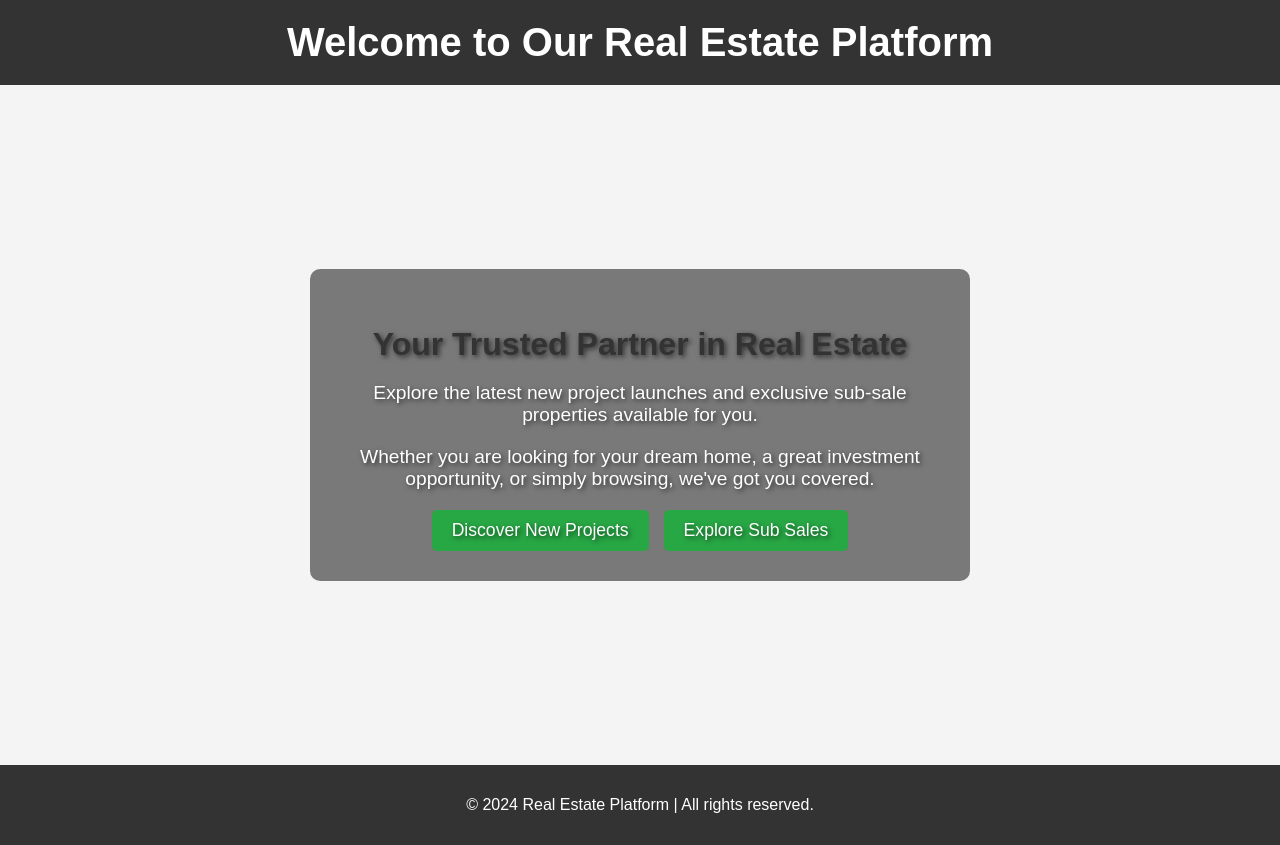
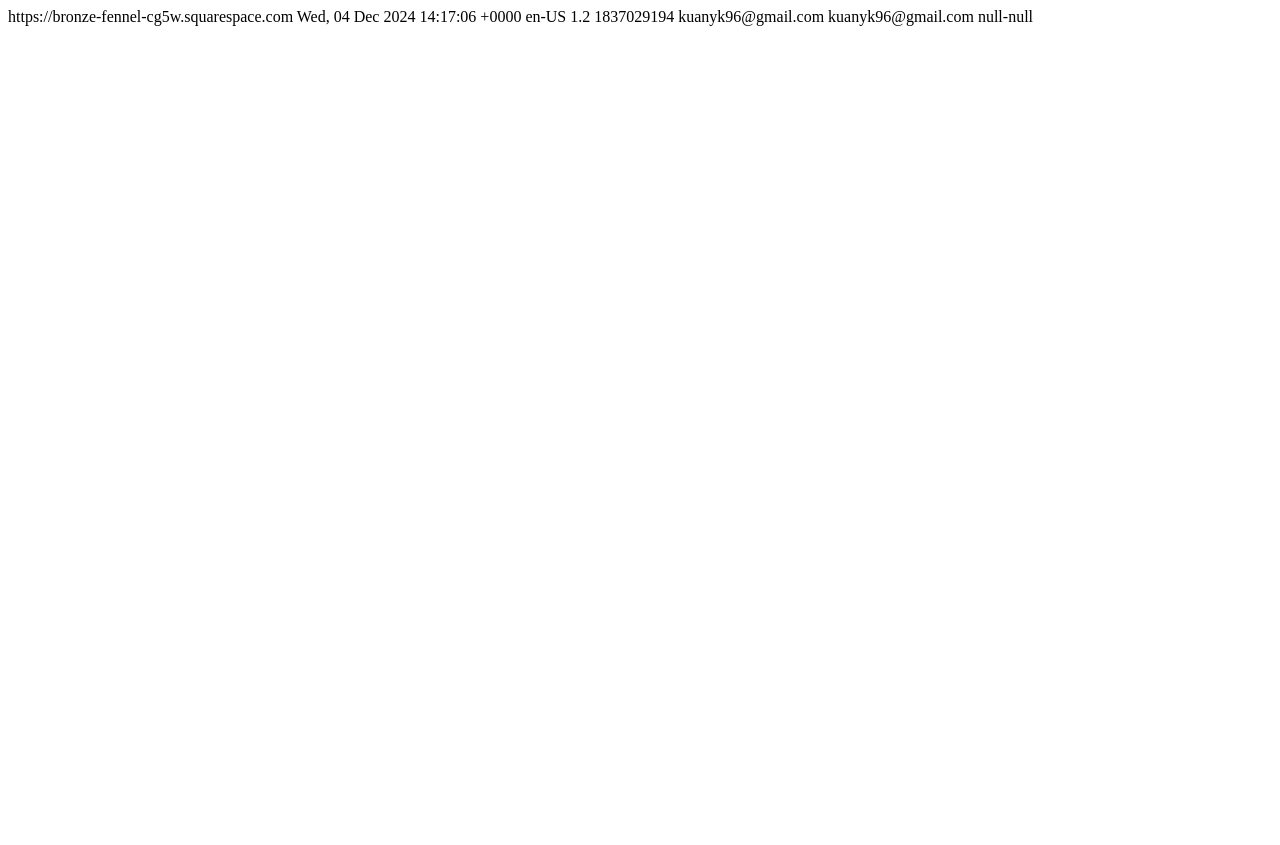
Before and after one commit to kuanyk82/realestateandproperty, a plain HTML site: page index.html in a window 1280 px wide. After the commit the page ends 800 px from the top, so only its background shows below. Drawn offline with Linux system fonts and the light colour scheme.

Commit message:
Update index.html

```diff
--- a/index.html
+++ b/index.html
@@ -1,111 +1,24 @@
-<!DOCTYPE html>
-<html lang="en">
-<head>
-    <meta charset="UTF-8">
-    <meta name="viewport" content="width=device-width, initial-scale=1.0">
-    <title>Welcome to Our Real Estate Platform</title>
-    <link rel="stylesheet" href="css/styles.css">
-    <style>
-        /* Add styles for the cover page */
-        body {
-            font-family: Arial, sans-serif;
-            margin: 0;
-            padding: 0;
-            background-color: #f4f4f4;
-            color: #333;
-        }
-
-        header {
-            background-color: #333;
-            color: #fff;
-            padding: 20px;
-            text-align: center;
-        }
-
-        header h1 {
-            margin: 0;
-            font-size: 2.5em;
-        }
-
-        main {
-            display: flex;
-            justify-content: center;
-            align-items: center;
-            height: 80vh;
-            background: url('assets/images/real-estate.jpg') no-repeat center center;
-            background-size: cover;
-            color: white;
-            text-shadow: 2px 2px 5px rgba(0, 0, 0, 0.6);
-            text-align: center;
-            padding: 20px;
-        }
-
-        .content {
-            background-color: rgba(0, 0, 0, 0.5);
-            padding: 30px;
-            border-radius: 10px;
-            max-width: 600px;
-            margin: auto;
-        }
-
-        .content h2 {
-            font-size: 2em;
-            margin-bottom: 15px;
-        }
-
-        .content p {
-            font-size: 1.2em;
-            margin-bottom: 20px;
-        }
-
-        .cta-buttons {
-            display: flex;
-            justify-content: center;
-            gap: 15px;
-        }
-
-        .cta-buttons a {
-            background-color: #28a745;
-            color: white;
-            padding: 10px 20px;
-            text-decoration: none;
-            border-radius: 5px;
-            font-size: 1.1em;
-            transition: background-color 0.3s ease;
-        }
-
-        .cta-buttons a:hover {
-            background-color: #218838;
-        }
-
-        footer {
-            background-color: #333;
-            color: white;
-            text-align: center;
-            padding: 15px;
-        }
-    </style>
-</head>
-<body>
-    <header>
-        <h1>Welcome to Our Real Estate Platform</h1>
-    </header>
-
-    <main>
-        <div class="content">
-            <h2>Your Trusted Partner in Real Estate</h2>
-            <p>Explore the latest new project launches and exclusive sub-sale properties available for you.</p>
-            <p>Whether you are looking for your dream home, a great investment opportunity, or simply browsing, we've got you covered.</p>
-
-            <div class="cta-buttons">
-                <a href="new-projects.html">Discover New Projects</a>
-                <a href="sub-sales.html">Explore Sub Sales</a>
-            </div>
-        </div>
-    </main>
-
-    <footer>
-        <p>© 2024 Real Estate Platform | All rights reserved.</p>
-    </footer>
-</body>
-</html>
+<?xml version="1.0" encoding="UTF-8"?>
+<rss xmlns:excerpt="http://wordpress.org/export/1.2/excerpt/" xmlns:content="http://purl.org/rss/1.0/modules/content/" xmlns:wfw="http://wellformedweb.org/CommentAPI/" xmlns:dc="http://purl.org/dc/elements/1.1/" xmlns:wp="http://wordpress.org/export/1.2/">
+  <channel>
+    <title>Real Estate and Properties</title>
+    <link>https://bronze-fennel-cg5w.squarespace.com</link>
+    <pubDate>Wed, 04 Dec 2024 14:17:06 +0000</pubDate>
+    <description />
+    <language>en-US</language>
+    <wp:wxr_version>1.2</wp:wxr_version>
+    <wp:author>
+      <wp:author_id>1837029194</wp:author_id>
+      <wp:author_login>kuanyk96@gmail.com</wp:author_login>
+      <wp:author_email>kuanyk96@gmail.com</wp:author_email>
+      <wp:author_display_name><![CDATA[Yong Kang]]></wp:author_display_name>
+      <wp:author_first_name><![CDATA[Yong]]></wp:author_first_name>
+      <wp:author_last_name><![CDATA[Kang]]></wp:author_last_name>
+    </wp:author>
+    <wp:category>
+      <wp:cat_name><![CDATA[null - null]]></wp:cat_name>
+      <wp:category_nicename>null-null</wp:category_nicename>
+      <wp:category_parent />
+    </wp:category>
+  </channel>
+</rss>
```
